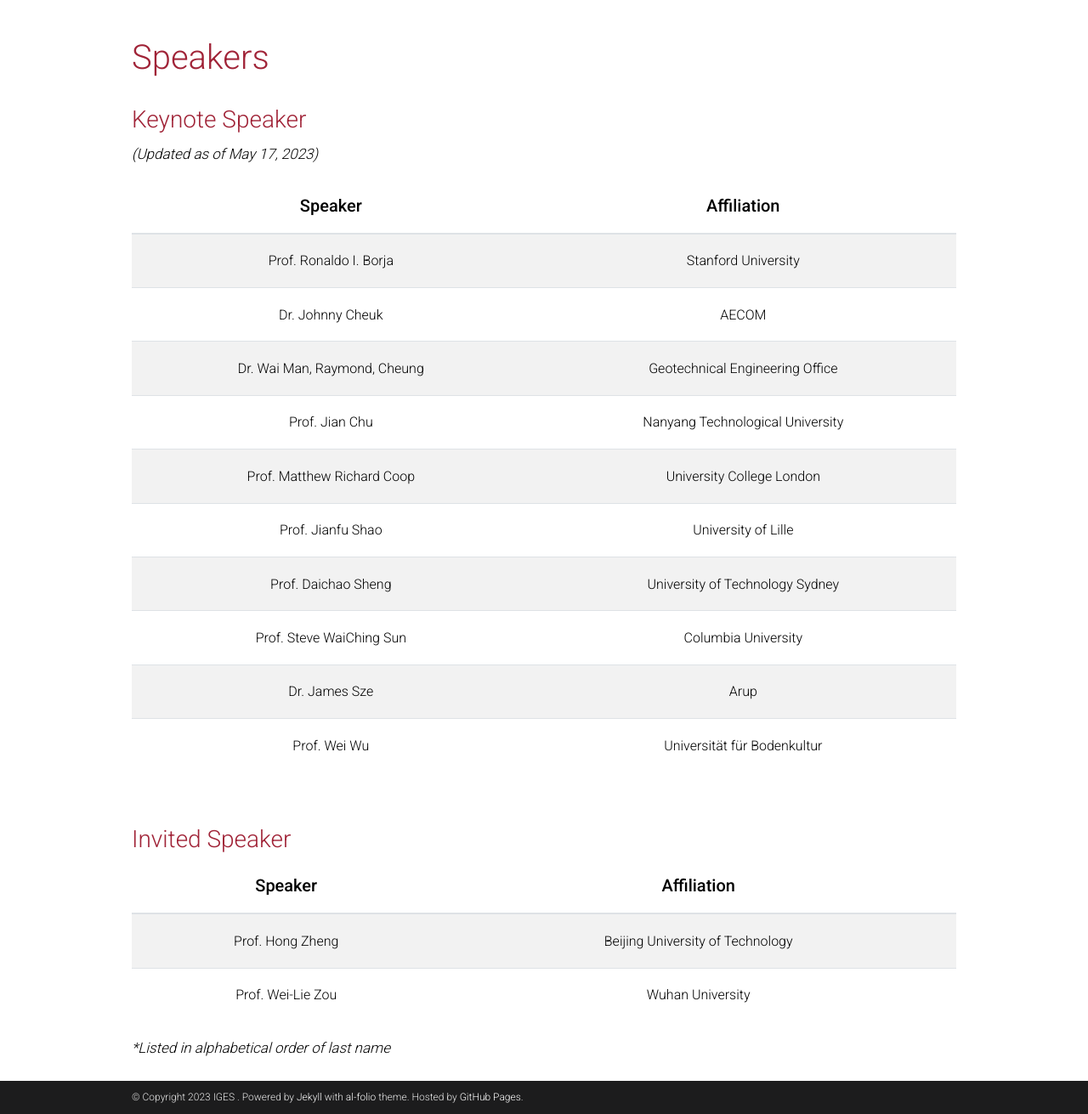
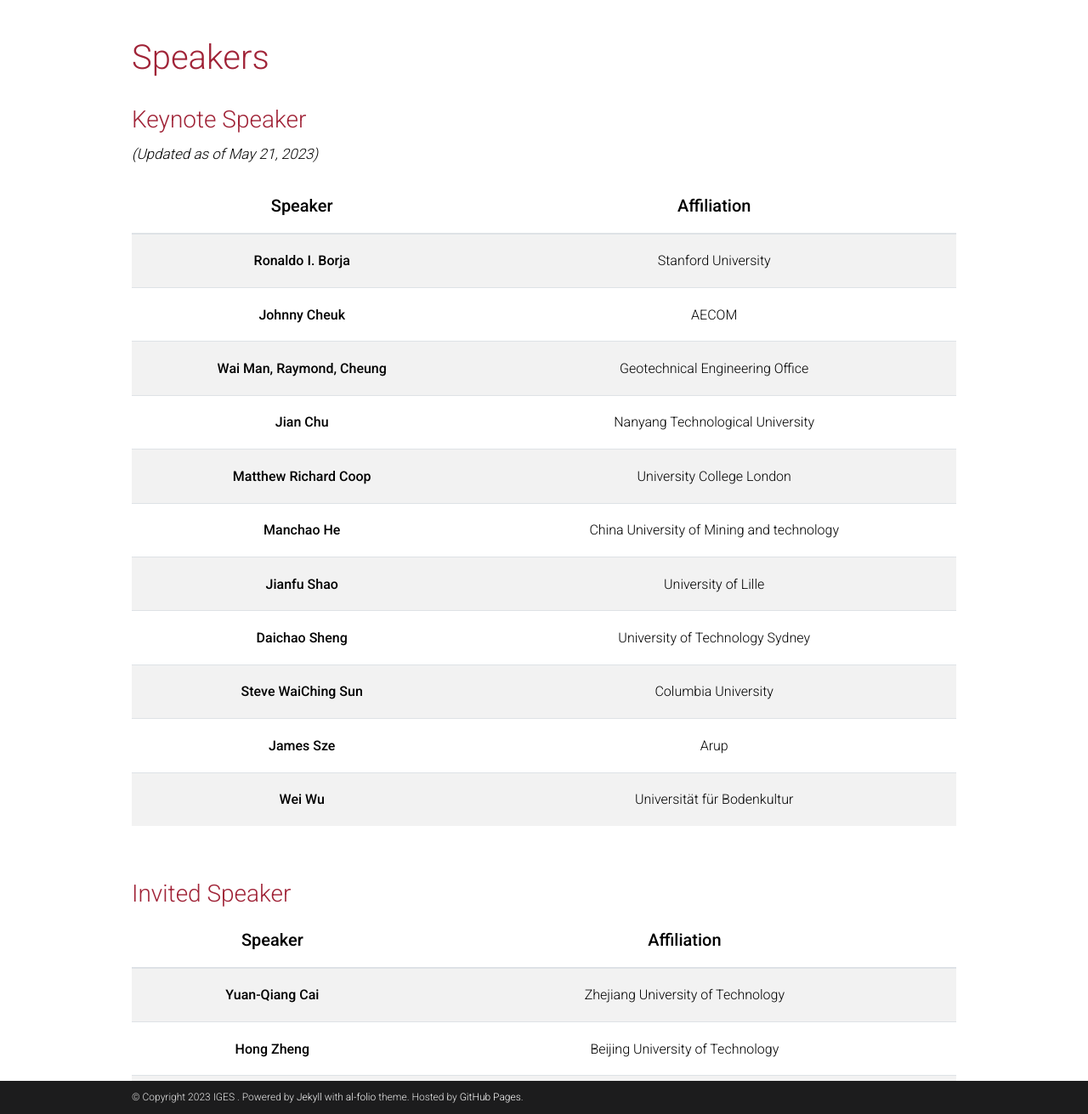
Before and after one commit to iges2023/iges2023.github.io, a Jekyll site: the page built from _pages/speakers.md, in a window 1280 px wide and 1400 px high, scrolled down 311 px, cut to the strip 89-1400 px from the top of the window. Shown: the whole strip at 85% size. Built offline with Jekyll 4.4.1, drawn with Linux system fonts in a browser that asks for light colours; comment, search, counter and statistics services are not loaded; a style sheet for code colours, icons or effects is not loaded.

```diff
--- a/_pages/speakers.md
+++ b/_pages/speakers.md
@@ -3,25 +3,26 @@ layout: page
 permalink: /speakers/
 title: Speakers
 nav: true
-nav_order: 3
+nav_order: 4
 ---
 
 ### Keynote Speaker
 
-_(Updated as of May 17, 2023)_
+_(Updated as of May 21, 2023)_
 
-| **Speaker**{: .h5}           | **Affiliation**{: .h5}           |
-| :-----:                       | :-----:                           |
-| Prof. Ronaldo I. Borja       | Stanford University              |
-| Dr. Johnny Cheuk             |  AECOM                           |
-| Dr. Wai Man, Raymond, Cheung | Geotechnical Engineering Office  |
-| Prof. Jian Chu               | Nanyang Technological University |
-| Prof. Matthew Richard Coop   | University College London        |
-| Prof. Jianfu Shao            | University of Lille              |
-| Prof. Daichao Sheng          | University of Technology Sydney  |
-| Prof. Steve WaiChing Sun     | Columbia University              |
-| Dr. James Sze                | Arup                             |
-| Prof. Wei Wu                 | Universität für Bodenkultur      |
+|      **Speaker**{: .h5}      |          **Affiliation**{: .h5}           |
+| :--------------------------: | :---------------------------------------: |
+|     **Ronaldo I. Borja**     |            Stanford University            |
+|       **Johnny Cheuk**       |                   AECOM                   |
+| **Wai Man, Raymond, Cheung** |      Geotechnical Engineering Office      |
+|         **Jian Chu**         |     Nanyang Technological University      |
+|   **Matthew Richard Coop**   |         University College London         |
+|        **Manchao He**        | China University of Mining and technology |
+|       **Jianfu Shao**        |            University of Lille            |
+|      **Daichao Sheng**       |      University of Technology Sydney      |
+|    **Steve WaiChing Sun**    |            Columbia University            |
+|        **James Sze**         |                   Arup                    |
+|          **Wei Wu**          |        Universität für Bodenkultur        |
 {: .table}
 {: .table-striped}
 
@@ -29,10 +30,11 @@ _(Updated as of May 17, 2023)_
 
 ### Invited Speaker
 
-| **Speaker**{: .h5}           | **Affiliation**{: .h5}           |
-| :-----:                      | :-----:                          |
-| Prof. Hong Zheng             | Beijing University of Technology  |
-| Prof. Wei-Lie Zou            | Wuhan University                  |
+| **Speaker**{: .h5} |      **Affiliation**{: .h5}       |
+| :----------------: | :-------------------------------: |
+| **Yuan-Qiang Cai** | Zhejiang University of Technology |
+|   **Hong Zheng**   | Beijing University of Technology  |
+|  **Wei-Lie Zou**   |         Wuhan University          |
 {: .table}
 {: .table-striped}
 
```
Also changed, not shown: _pages/minisymposia.md (added, +25 -0 lines), _pages/programme.md (renamed from _pages/schedule.md, +1 -1 lines), _pages/registration.md (+1 -1 lines).
